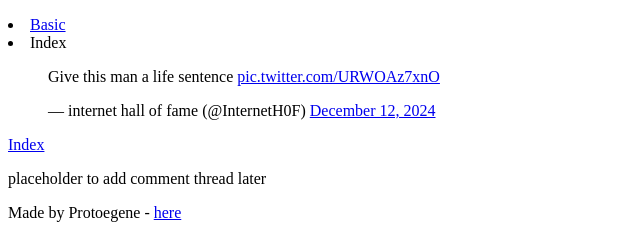
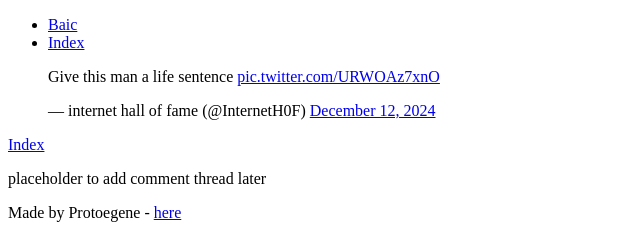
Before and after one commit to protee1/My_First_Portfolio, a plain HTML site: page html_basic/tweets.html in a window 1280 px wide. Shown: the top 240 px of the page, 0-640 px from the left. Drawn offline with Linux system fonts and the light colour scheme.

Commit message:
correct aside

```diff
--- a/html_basic/tweets.html
+++ b/html_basic/tweets.html
@@ -5,8 +5,12 @@
 <title>Introduction to html</title>
     </head>
     <body>
-        <header> <p> <li><a href="./base_index.html">Basic</a></li>
-            <li><a href="./index.html"></a>Index</li></p></header>
+        <header>
+            <ul>
+                <li><a href="./base_index.html">Baic</a></li>
+                <li><a href="./tweets.html">Index</a></li>
+            </ul>
+        </header>
         <main>
             <article>
         <blockquote class="twitter-tweet"><p lang="en" dir="ltr">Give this man a life sentence <a href="https://t.co/URWOAz7xnO">pic.twitter.com/URWOAz7xnO</a></p>&mdash; internet hall of fame (@InternetH0F) <a href="https://twitter.com/InternetH0F/status/1867071917192012108?ref_src=twsrc%5Etfw">December 12, 2024</a></blockquote>
```
